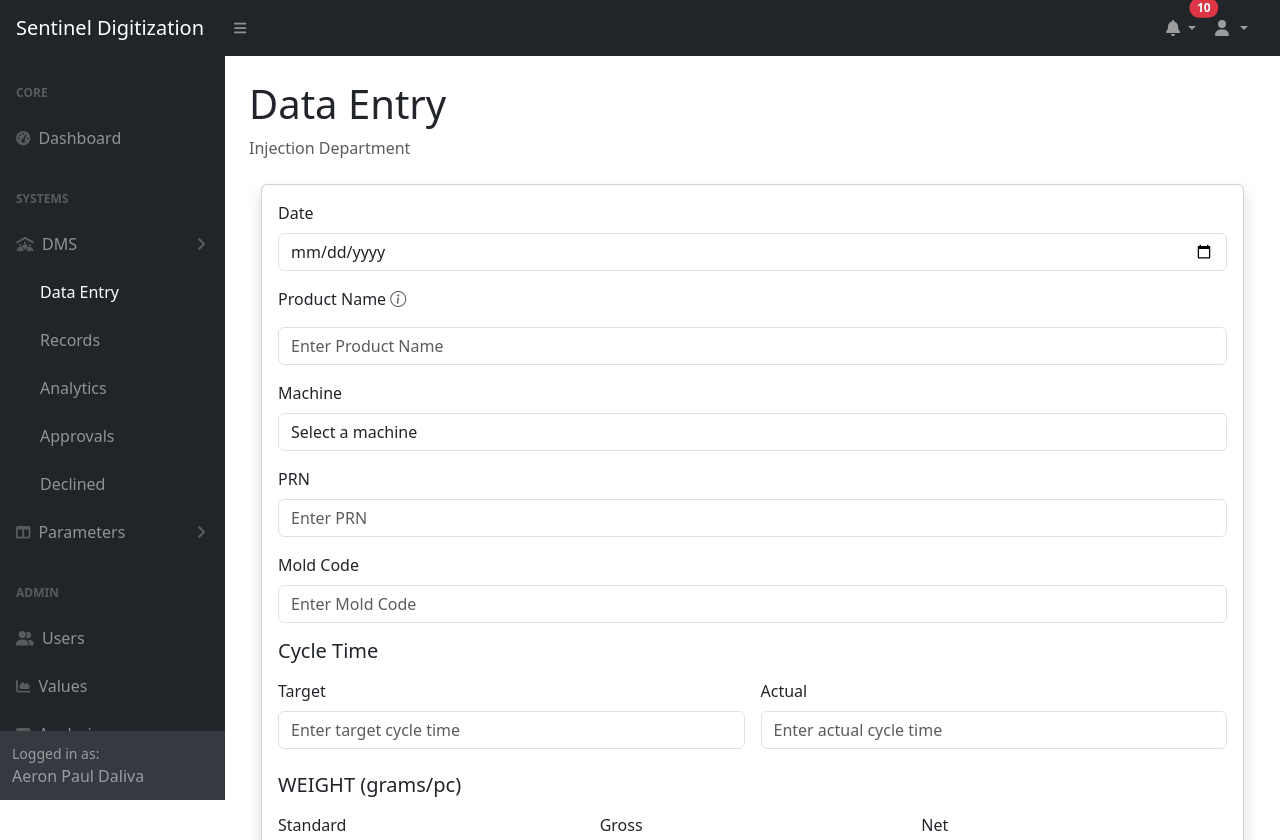
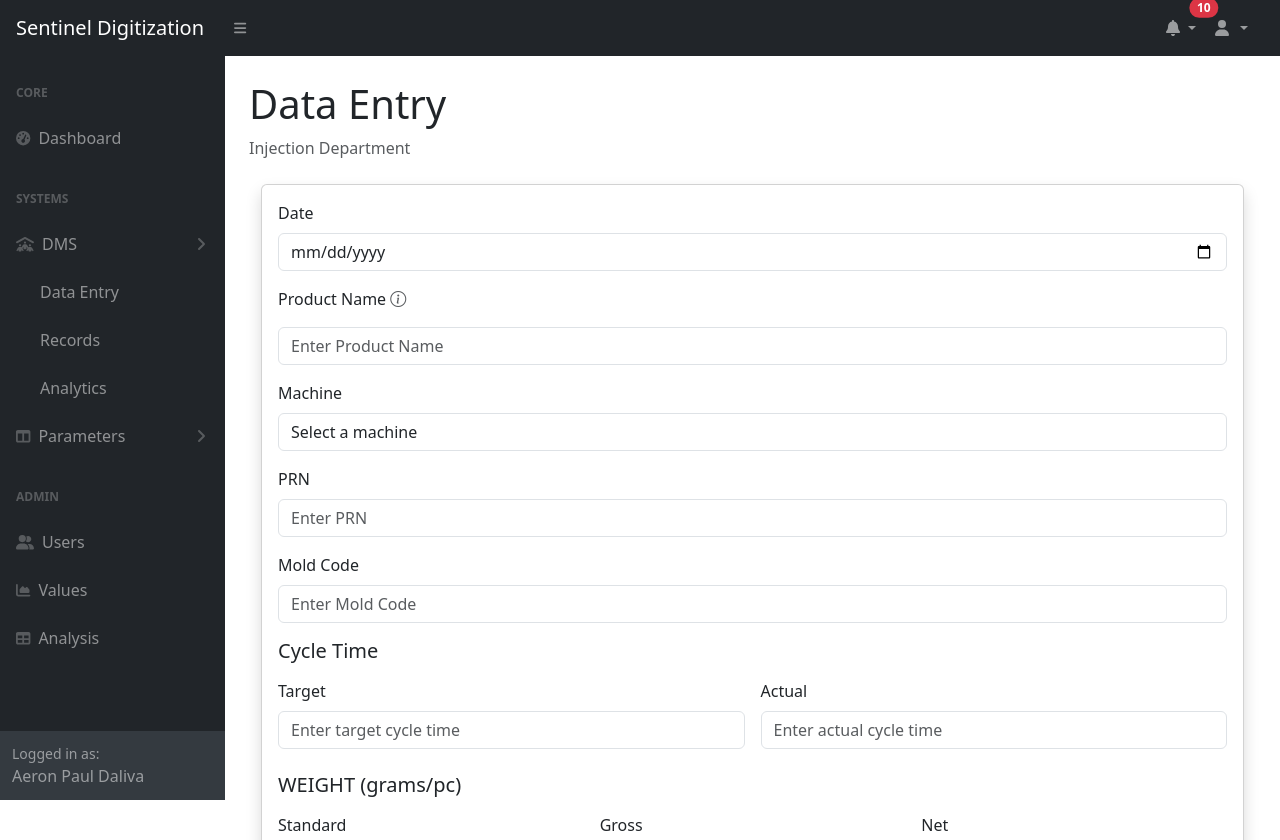
Before and after one commit to paul24601/Sentinel, a PHP site: page /dms/index.php in a window 1280 px wide. Shown: the top 840 px of the page. Run offline with PHP 8.4, Linux system fonts and the light colour scheme; a user stored in the database is signed in; data comes from the database, SQL or seed files in the repository; some libraries are stand-ins or nearby versions.

Commit message:
Updated navbar
removed declined and approvals page

```diff
--- a/dms/analytics.php
+++ b/dms/analytics.php
@@ -311,8 +311,6 @@ $conn->close();
                                 <a class="nav-link" href="index.php">Data Entry</a>
                                 <a class="nav-link" href="submission.php">Records</a>
                                 <a class="nav-link active" href="#">Analytics</a>
-                                <a class="nav-link" href="approval.php">Approvals</a>
-                                <a class="nav-link" href="declined_submissions.php">Declined</a>
                             </nav>
                         </div>
 
--- a/dms/approval.php
+++ b/dms/approval.php
@@ -318,7 +318,6 @@ $result_other = $conn->query($sql_other);
                                 data-bs-parent="#sidenavAccordion">
                                 <nav class="sb-sidenav-menu-nested nav">
                                     <a class="nav-link" href="submission.php">Records</a>
-                                    <a class="nav-link active" href="approval.php">Approvals</a>
                                 </nav>
                             </div>
                             <!-- Parameters with only Records -->
@@ -355,8 +354,6 @@ $result_other = $conn->query($sql_other);
                                     <a class="nav-link" href="index.php">Data Entry</a>
                                     <a class="nav-link" href="submission.php">Records</a>
                                     <a class="nav-link" href="analytics.php">Analytics</a>
-                                    <a class="nav-link active" href="approval.php">Approvals</a>
-                                    <a class="nav-link" href="declined_submissions.php">Declined</a>
                                 </nav>
                             </div>
                             <a class="nav-link collapsed" href="#" data-bs-toggle="collapse"
--- a/dms/declined_submissions.php
+++ b/dms/declined_submissions.php
@@ -237,8 +237,6 @@ $pending_count = count($pending_submissions);
                                 <a class="nav-link" href="index.php">Data Entry</a>
                                 <a class="nav-link" href="submission.php">Records</a>
                                 <a class="nav-link" href="analytics.php">Analytics</a>
-                                <a class="nav-link" href="approval.php">Approvals</a>
-                                <a class="nav-link active" href="#.php">Declined</a>
                             </nav>
                         </div>
                         <a class="nav-link collapsed" href="#" data-bs-toggle="collapse"
--- a/dms/index.php
+++ b/dms/index.php
@@ -217,11 +217,9 @@ $pending_count = count($pending_submissions);
                         <div class="collapse show" id="collapseDMS" aria-labelledby="headingOne"
                             data-bs-parent="#sidenavAccordion">
                             <nav class="sb-sidenav-menu-nested nav">
-                                <a class="nav-link active" href="#">Data Entry</a>
+                                <a class="nav-link" href="index.php">Data Entry</a>
                                 <a class="nav-link" href="submission.php">Records</a>
                                 <a class="nav-link" href="analytics.php">Analytics</a>
-                                <a class="nav-link" href="approval.php">Approvals</a>
-                                <a class="nav-link" href="declined_submissions.php">Declined</a>
                             </nav>
                         </div>
                         <a class="nav-link collapsed" href="#" data-bs-toggle="collapse"
--- a/dms/submission.php
+++ b/dms/submission.php
@@ -319,7 +319,6 @@ $result = $conn->query($sql);
                                 data-bs-parent="#sidenavAccordion">
                                 <nav class="sb-sidenav-menu-nested nav">
                                     <a class="nav-link active" href="submission.php">Records</a>
-                                    <a class="nav-link" href="approval.php">Approvals</a>
                                 </nav>
                             </div>
 
@@ -358,8 +357,6 @@ $result = $conn->query($sql);
                                     <a class="nav-link" href="index.php">Data Entry</a>
                                     <a class="nav-link active" href="submission.php">Records</a>
                                     <a class="nav-link" href="analytics.php">Analytics</a>
-                                    <a class="nav-link" href="approval.php">Approvals</a>
-                                    <a class="nav-link" href="declined_submissions.php">Declined</a>
                                 </nav>
                             </div>
 
--- a/index.php
+++ b/index.php
@@ -240,7 +240,6 @@ if ($resultAnalytics && $resultAnalytics->num_rows > 0) {
                                 data-bs-parent="#sidenavAccordion">
                                 <nav class="sb-sidenav-menu-nested nav">
                                     <a class="nav-link" href="dms/submission.php">Records</a>
-                                    <a class="nav-link" href="dms/approval.php">Approvals</a>
                                 </nav>
                             </div>
 
@@ -279,8 +278,6 @@ if ($resultAnalytics && $resultAnalytics->num_rows > 0) {
                                     <a class="nav-link" href="dms/index.php">Data Entry</a>
                                     <a class="nav-link" href="dms/submission.php">Records</a>
                                     <a class="nav-link" href="dms/analytics.php">Analytics</a>
-                                    <a class="nav-link" href="dms/approval.php">Approvals</a>
-                                    <a class="nav-link" href="dms/declined_submissions.php">Declined</a>
                                 </nav>
                             </div>
 
--- a/parameters/submission.php
+++ b/parameters/submission.php
@@ -123,7 +123,6 @@ $attachments = fetchData($conn, 'attachments');  // Added attachments
                                 data-bs-parent="#sidenavAccordion">
                                 <nav class="sb-sidenav-menu-nested nav">
                                     <a class="nav-link" href="../dms/submission.php">Records</a>
-                                    <a class="nav-link" href="../dms/approval.php">Approvals</a>
                                 </nav>
                             </div>
 
@@ -162,8 +161,6 @@ $attachments = fetchData($conn, 'attachments');  // Added attachments
                                     <a class="nav-link" href="../dms/index.php">Data Entry</a>
                                     <a class="nav-link" href="../dms/submission.php">Records</a>
                                     <a class="nav-link" href="../dms/analytics.php">Analytics</a>
-                                    <a class="nav-link" href="../dms/approval.php">Approvals</a>
-                                    <a class="nav-link" href="../dms/declined_submissions.php">Declined</a>
                                 </nav>
                             </div>
 
```
